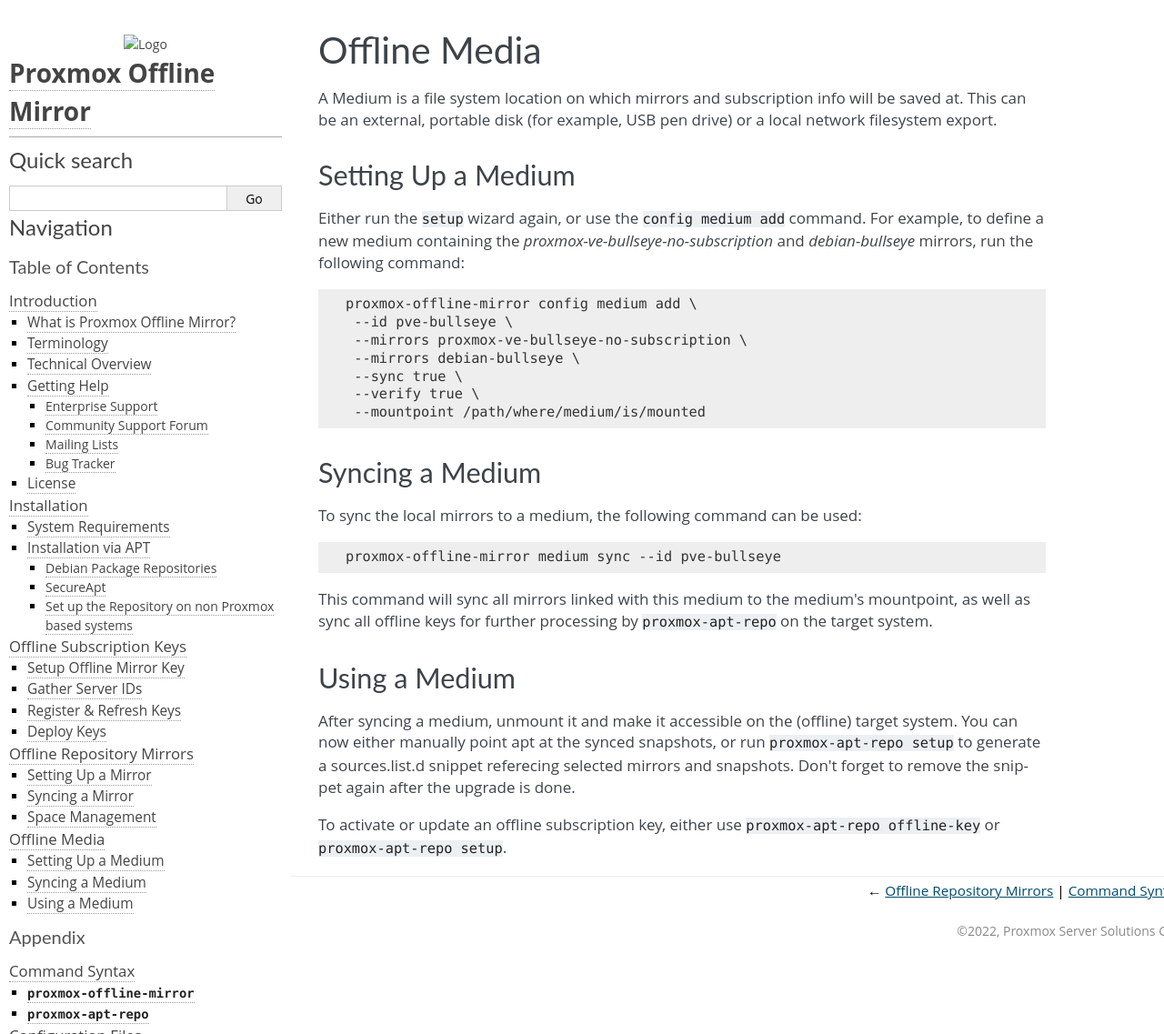
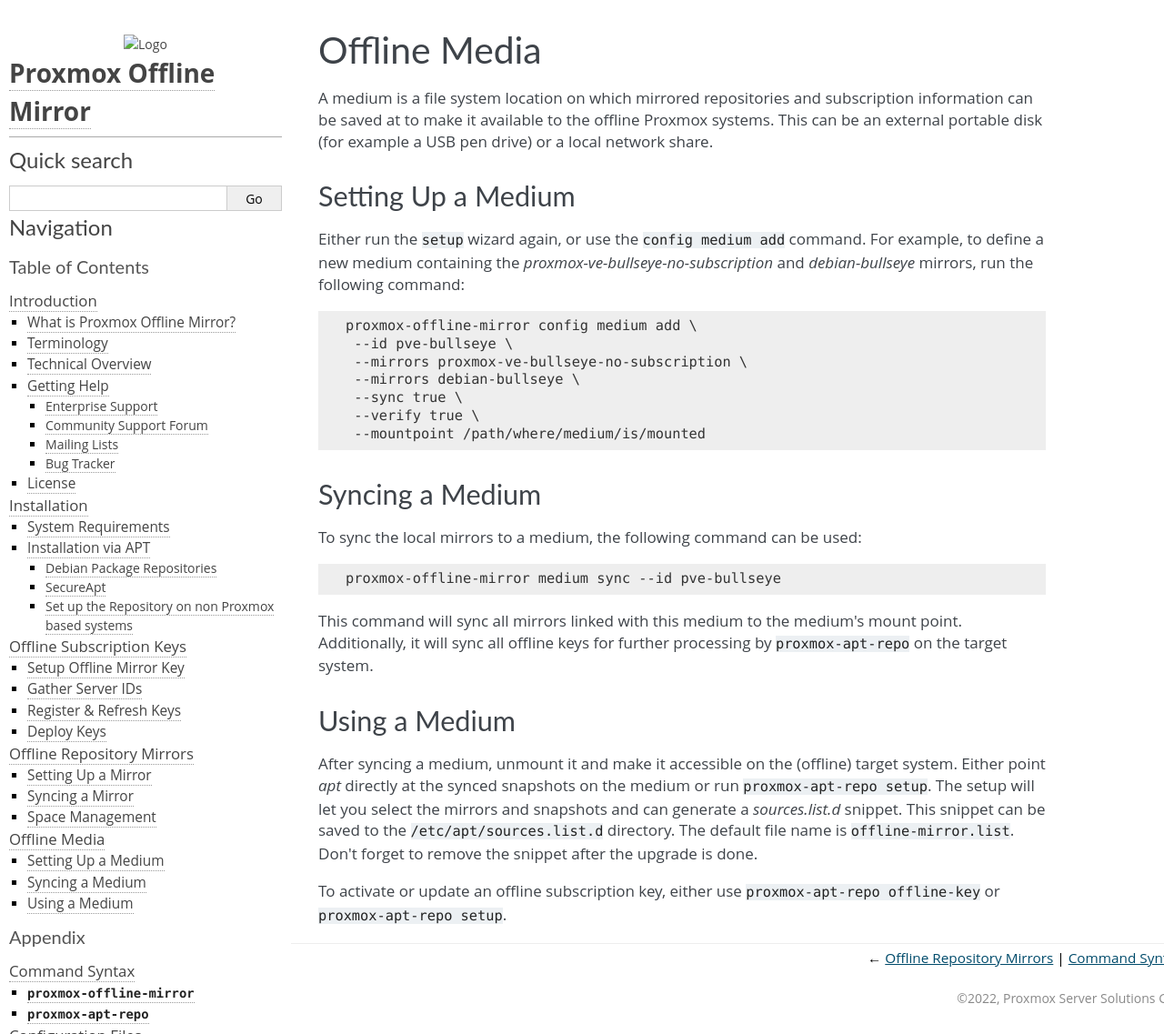
Before and after one commit to proxmox/proxmox-offline-mirror, a Sphinx documentation site: the page built from docs/offline-media.rst, in a window 1280 px wide and 1137 px high. Shown: the whole window at 91% size. Built offline with Sphinx 7.4.7, drawn with Linux system fonts in a browser that asks for light colours.

Commit message:
docs: offline-media: improve read- and understandability
by rephrasing parts to be easier to read or adding more context.

Signed-off-by: Aaron Lauterer <a.lauterer@proxmox.com>

```diff
--- a/docs/offline-media.rst
+++ b/docs/offline-media.rst
@@ -1,9 +1,9 @@
 Offline Media
 =============
 
-A Medium is a file system location on which mirrors and subscription info will be saved at.
-This can be an external, portable disk (for example, USB pen drive) or a local network filesystem
-export.
+A medium is a file system location on which mirrored repositories and subscription information can
+be saved at to make it available to the offline Proxmox systems.  This can be an external portable
+disk (for example a USB pen drive) or a local network share.
 
 Setting Up a Medium
 -------------------
@@ -34,17 +34,18 @@
 
   proxmox-offline-mirror medium sync --id pve-bullseye
 
-This command will sync all mirrors linked with this medium to the medium's mountpoint, as well as
-sync all offline keys for further processing by ``proxmox-apt-repo`` on the target system.
+This command will sync all mirrors linked with this medium to the medium's mount point.
+Additionally, it will sync all offline keys for further processing by ``proxmox-apt-repo`` on the
+target system.
 
 Using a Medium
 --------------
 
-After syncing a medium, unmount it and make it accessible on the (offline)
-target system. You can now either manually point apt at the synced snapshots,
-or run ``proxmox-apt-repo setup`` to generate a sources.list.d snippet referecing
-selected mirrors and snapshots. Don't forget to remove the snippet again after
-the upgrade is done.
+After syncing a medium, unmount it and make it accessible on the (offline) target system.  Either
+point `apt` directly at the synced snapshots on the medium or run ``proxmox-apt-repo setup``.  The
+setup will let you select the mirrors and snapshots and can generate a `sources.list.d` snippet.
+This snippet can be saved to the ``/etc/apt/sources.list.d`` directory. The default file name is
+``offline-mirror.list``.  Don't forget to remove the snippet after the upgrade is done.
 
 To activate or update an offline subscription key, either use ``proxmox-apt-repo offline-key`` or
 ``proxmox-apt-repo setup``.
```
Also changed, not shown: docs/offline-mirror.rst (+10 -10 lines).
